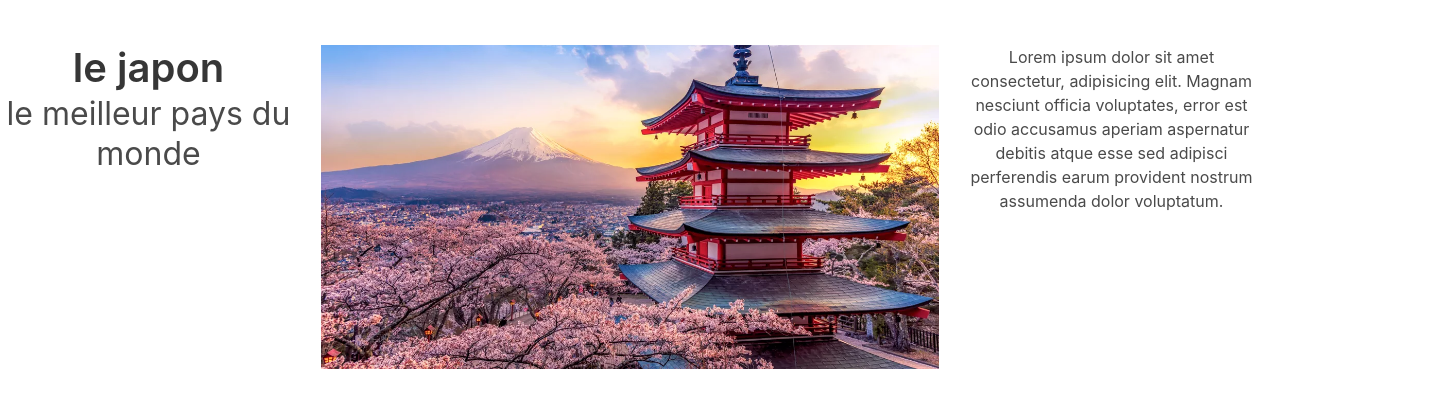
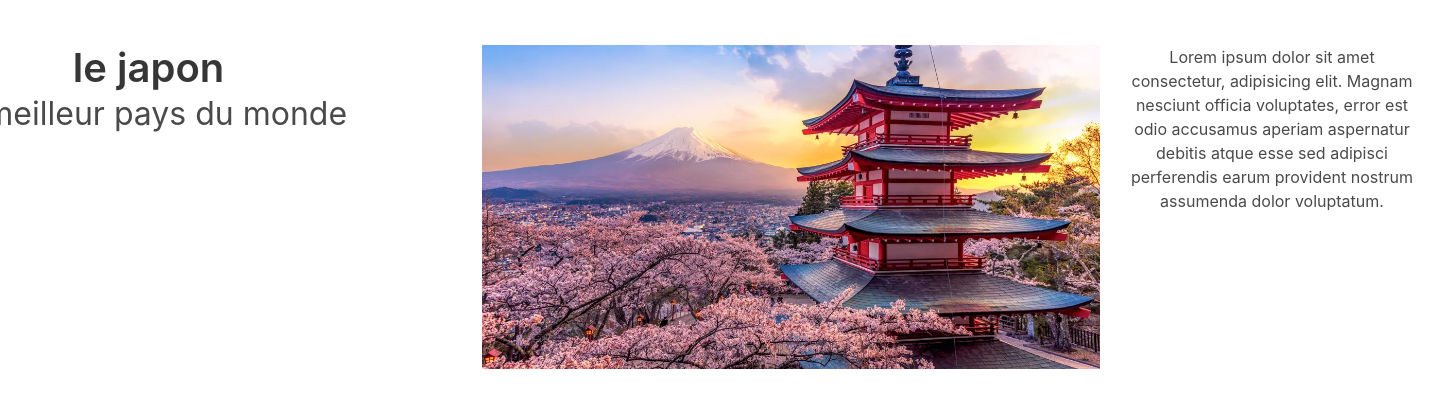
Before and after one commit to sphixy225/sphixy225.github.io, a plain HTML site: page index.html in a window 1280 px wide. Shown: the part 55-462 px from the top of the page, 1433 px wide, since content can reach past the window. Drawn offline with nearby package versions, Linux system fonts and the light colour scheme.

Commit message:
Update index.html

```diff
--- a/index.html
+++ b/index.html
@@ -37,14 +37,14 @@
     </nav>
     <!--end of navbar-->
     <div class="columns has-text-centered mr-2 is-centered">
-      <div class="column is-3">
+      <div class="column is-6-desktop is-6-mobile">
         <h1 class="title is-size-2"> le japon</h1>
         <h2 class="subtitle is-size-3">le meilleur pays du monde</h2>
       </div>
-      <div class="column is-6">
+      <div class="column is-6-desktop is-6-mobile">
         <img src = "japan.webp" alt="Drapeau_du_Japon"/>
       </div>
-      <div class="column is-3">
+      <div class="column is-3-desktop is-12-mobile">
         <p>Lorem ipsum dolor sit amet consectetur, adipisicing elit. Magnam nesciunt officia voluptates, error est odio accusamus aperiam aspernatur debitis atque esse sed adipisci perferendis earum provident nostrum assumenda dolor voluptatum.</p>
       </div>
     </div>
```
